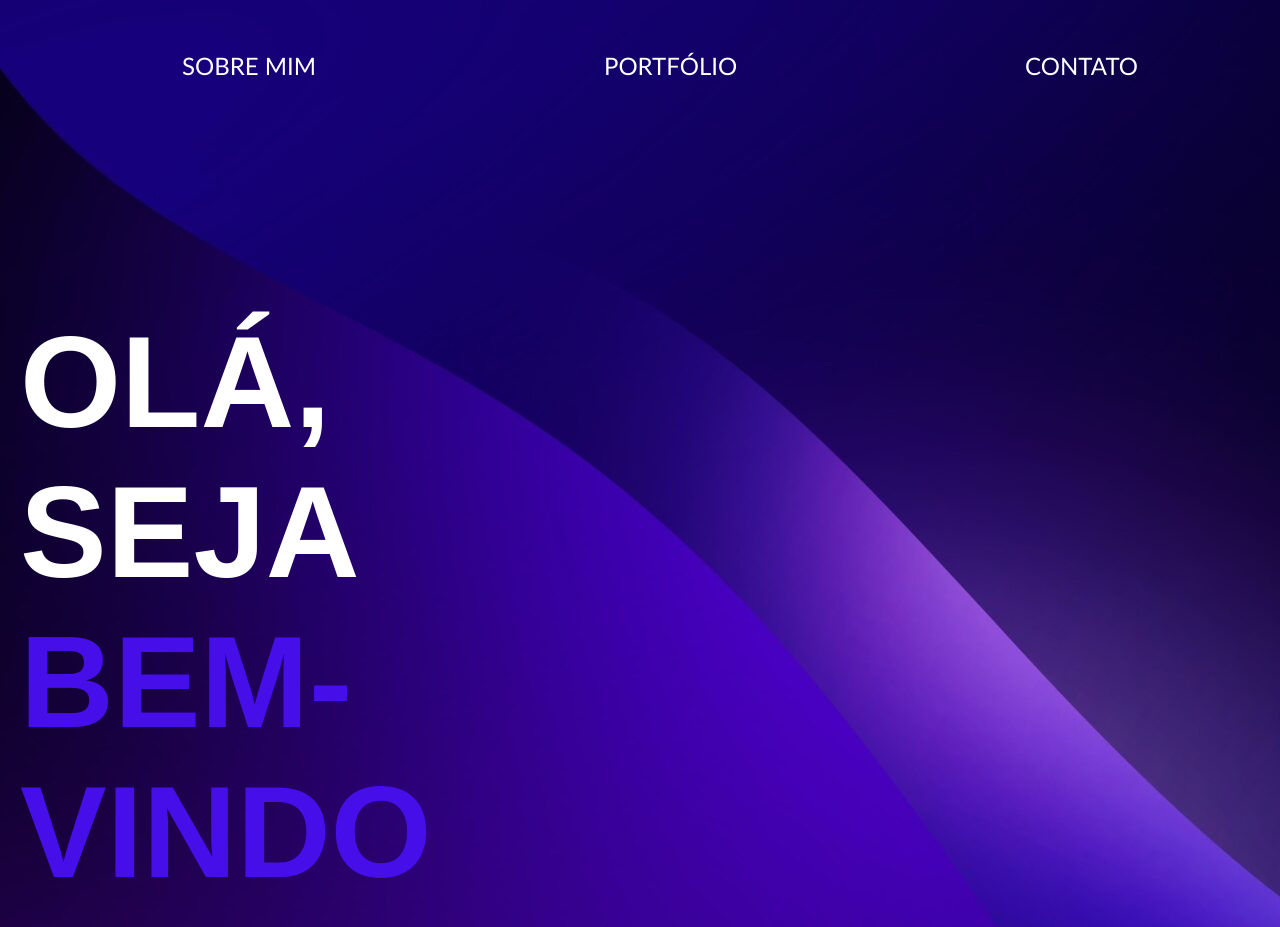
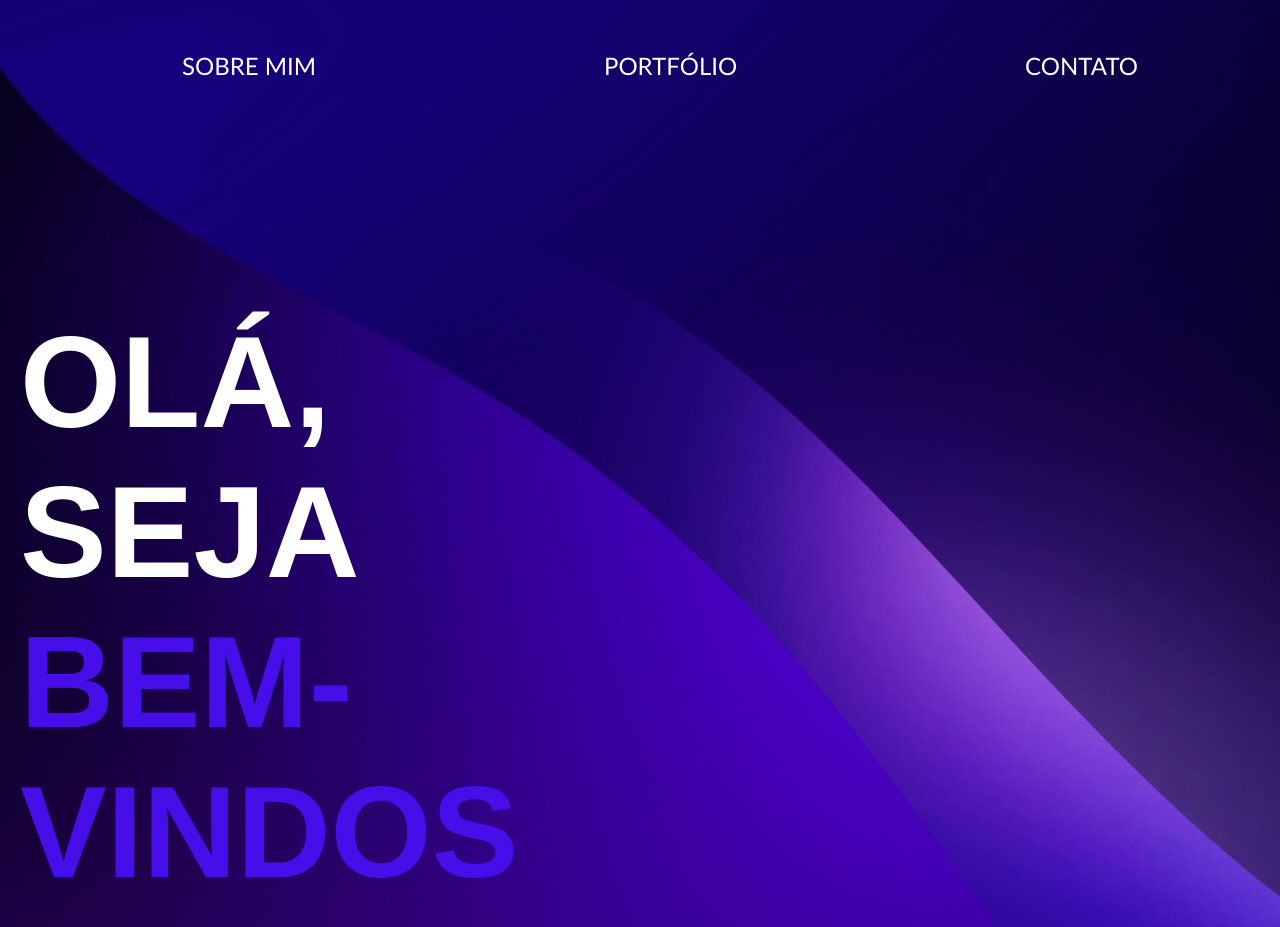
Before and after one commit to uguisousa/site-gui, a plain HTML site: page index.html in a window 1280 px wide. Drawn offline with Linux system fonts and the light colour scheme.

Commit message:
Update index.html

```diff
--- a/index.html
+++ b/index.html
@@ -17,7 +17,7 @@
   </div>
   <footer>
 
-    <h1>OLÁ, SEJA<BR><b id="color">BEM-VINDO</b></h1>
+    <h1>OLÁ, SEJA<BR><b id="color">BEM-VINDOS</b></h1>
 
   </footer>
 </body>
```
